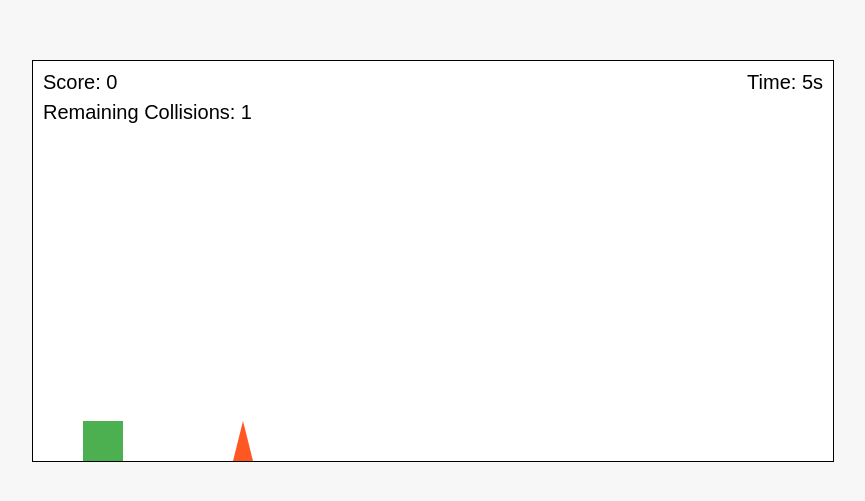
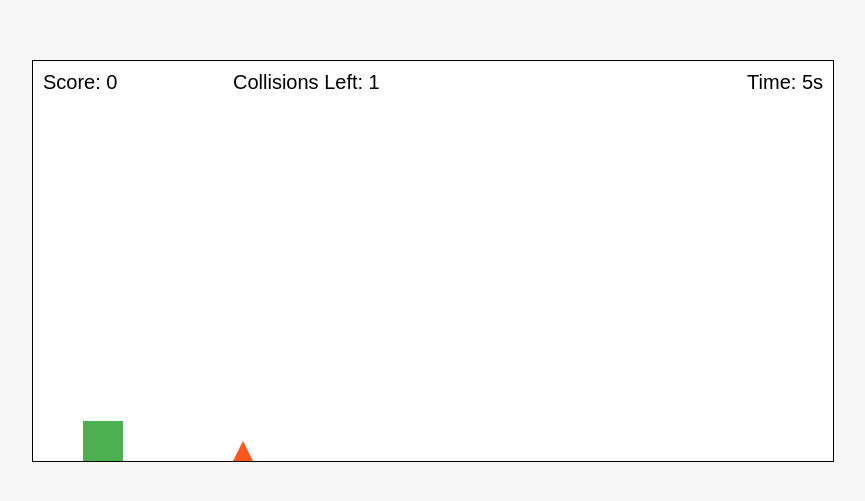
Before and after one commit to coffee0814/chromedino, a plain HTML site: page newgame/game.html in a window 1280 px wide. Shown: the part 139-640 px from the top of the page, without its empty margins (207-1072 px from the left). Drawn offline with Linux system fonts and the light colour scheme.

Commit message:
Update game.html

```diff
--- a/newgame/game.html
+++ b/newgame/game.html
@@ -28,11 +28,10 @@
             left: 50px;
         }
         .obstacle {
-            width: 0; /* Width is set to 0 for triangle */
-            height: 0; /* Height is set to 0 for triangle */
-            border-left: 10px solid transparent; /* Left triangle */
-            border-right: 10px solid transparent; /* Right triangle */
-            border-bottom: 40px solid #FF5722; /* Triangle color */
+            width: 0;
+            height: 0;
+            border-left: 10px solid transparent;
+            border-right: 10px solid transparent;
             position: absolute;
             bottom: 0;
         }
@@ -52,8 +51,8 @@
         }
         #collisionCount {
             position: absolute;
-            top: 40px;
-            left: 10px;
+            top: 10px;
+            left: 200px;
             font-size: 20px;
             font-family: Arial, sans-serif;
         }
@@ -64,7 +63,7 @@
         <div class="dino" id="dino"></div>
         <div id="score">Score: 0</div>
         <div id="timer">Time: 0s</div>
-        <div id="collisionCount">Remaining Collisions: 2</div> <!-- 衝突可能回数を表示 -->
+        <div id="collisionCount">Collisions Left: 2</div>
     </div>
 
     <script>
@@ -72,13 +71,13 @@
         const gameCanvas = document.getElementById('gameCanvas');
         const scoreDisplay = document.getElementById('score');
         const timerDisplay = document.getElementById('timer');
-        const collisionCountDisplay = document.getElementById('collisionCount'); // 衝突可能回数の表示
+        const collisionCountDisplay = document.getElementById('collisionCount');
         let isJumping = false;
         let score = 0;
         let obstacleSpeed = 5;
         let timeElapsed = 0;
         let gameTimer;
-        let collisionCount = 2; // 衝突可能回数を2に設定
+        let collisionCount = 2;
 
         document.addEventListener('keydown', (event) => {
             if (event.code === 'Space' && !isJumping) {
@@ -90,7 +89,7 @@
             isJumping = true;
             let jumpHeight = 0;
             const jumpInterval = setInterval(() => {
-                if (jumpHeight >= 100) {
+                if (jumpHeight >= 100 * 2.5) { // プレイヤーの高さの2.5倍に設定
                     clearInterval(jumpInterval);
                     fall();
                 } else {
@@ -98,13 +97,12 @@
                     dino.style.bottom = `${jumpHeight}px`;
                 }
             }, 20);
-            // ジャンプを0.5秒長くする
             setTimeout(() => {
                 if (isJumping) {
                     clearInterval(jumpInterval);
                     fall();
                 }
-            }, 1000); // 500ms + 500ms
+            }, 1000);
         }
 
         function fall() {
@@ -120,9 +118,11 @@
         }
 
         function createObstacle() {
+            const obstacleHeight = Math.floor(Math.random() * (60 - 20 + 1)) + 20; // 20pxから60pxのランダムな高さ
             const obstacle = document.createElement('div');
             obstacle.className = 'obstacle';
             obstacle.style.left = '800px';
+            obstacle.style.borderBottom = `${obstacleHeight}px solid #FF5722`; // ランダムな高さの三角形に設定
             gameCanvas.appendChild(obstacle);
             moveObstacle(obstacle);
         }
@@ -151,10 +151,10 @@
                 dinoRect.y < obstacleRect.y + obstacleRect.height &&
                 dinoRect.height + dinoRect.y > obstacleRect.y
             ) {
-                collisionCount--; // 衝突回数を減らす
+                collisionCount--;
                 clearInterval(obstacleInterval);
                 obstacle.remove(); // 衝突後に障害物を削除
-                collisionCountDisplay.textContent = `Remaining Collisions: ${collisionCount}`; // 表示を更新
+                collisionCountDisplay.textContent = `Collisions Left: ${collisionCount}`;
 
                 if (collisionCount <= 0) {
                     clearInterval(gameTimer);
@@ -169,17 +169,15 @@
             timerDisplay.textContent = `Time: ${timeElapsed}s`;
         }
 
-        // ゲーム開始時にタイマーを開始
         gameTimer = setInterval(updateTimer, 1000);
 
-        // ランダムな間隔で障害物を作成
         function startCreatingObstacles() {
             createObstacle();
-            const interval = Math.random() * (3000 - 2000) + 2000; // 2000ms から 3000ms のランダムな間隔
+            const interval = Math.random() * (3000 - 2000) + 2000;
             setTimeout(startCreatingObstacles, interval);
         }
 
-        startCreatingObstacles(); // 障害物作成を開始
+        startCreatingObstacles();
     </script>
 </body>
 </html>
```
